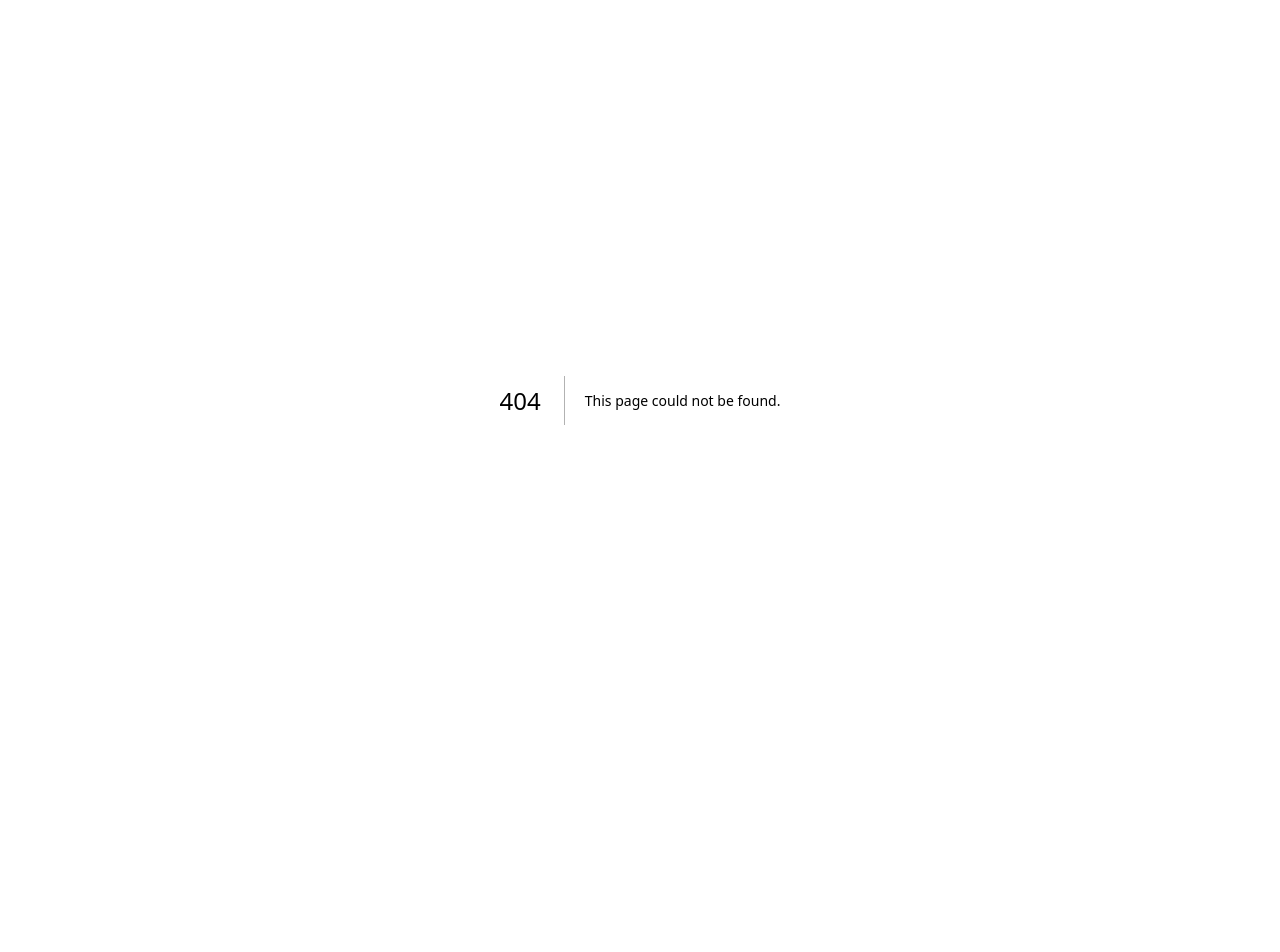
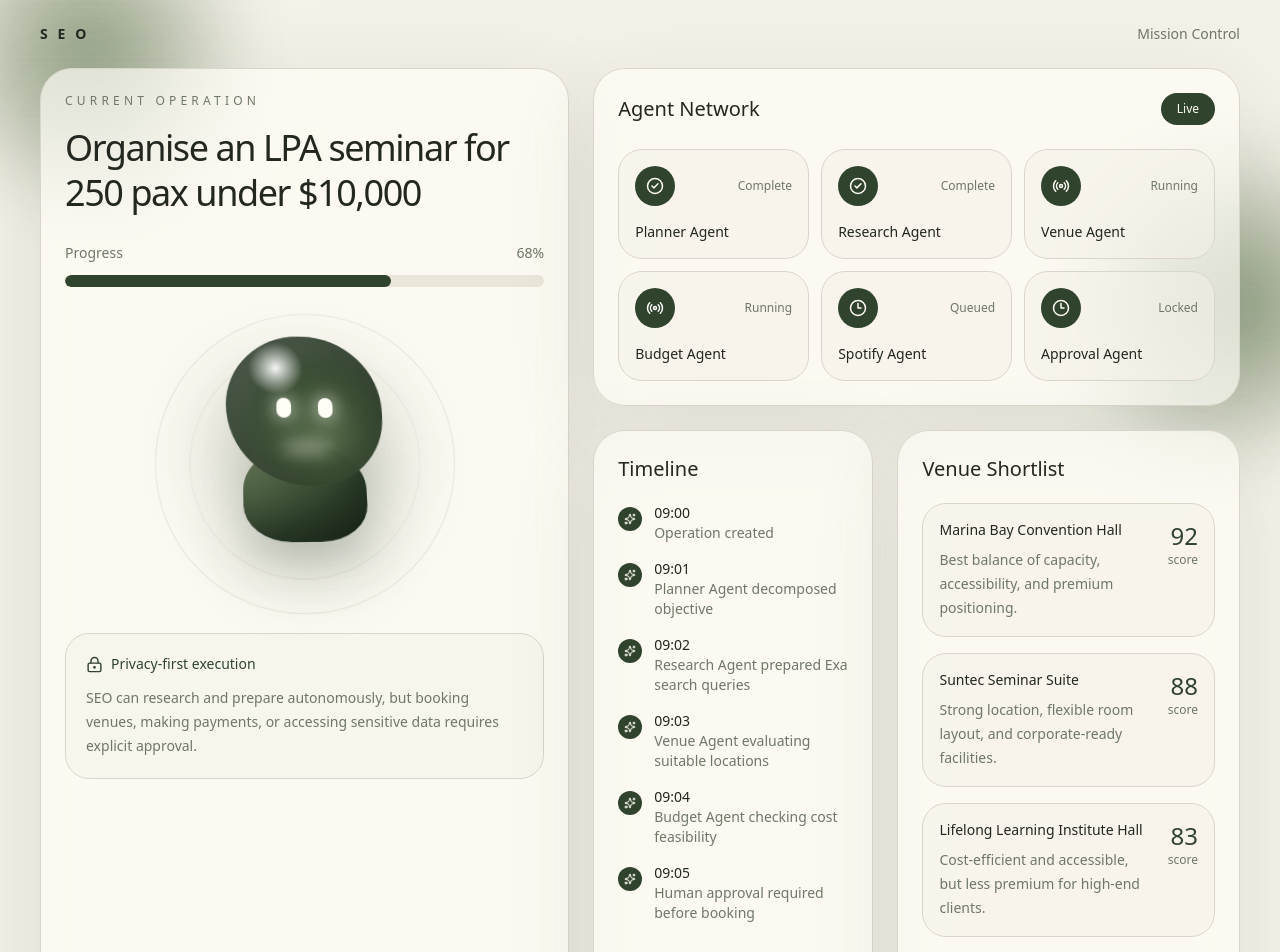
Before and after one commit to ndstrzz/seo-ai-chief-of-staff, a Next.js app: page /operation/1 in a window 1280 px wide. Before the commit this address had no page. Shown: the top 952 px of the page. Before the commit the page ends 800 px from the top, so only its background shows below. Built offline with nearby package versions, Linux system fonts and the light colour scheme.

Commit message:
Create operation mission control

```diff
--- /dev/null
+++ b/app/operation/[id]/page.tsx
@@ -0,0 +1,221 @@
+"use client";
+
+import { motion } from "framer-motion";
+import { CheckCircle2, Clock3, LockKeyhole, Radio, Sparkles } from "lucide-react";
+import { useSearchParams } from "next/navigation";
+import MoriMascot from "@/components/home/MoriMascot";
+
+const agents = [
+  { name: "Planner", status: "Complete" },
+  { name: "Research", status: "Complete" },
+  { name: "Venue", status: "Running" },
+  { name: "Budget", status: "Running" },
+  { name: "Spotify", status: "Queued" },
+  { name: "Approval", status: "Locked" },
+];
+
+const timeline = [
+  "Operation created",
+  "Planner Agent decomposed objective",
+  "Research Agent prepared Exa search queries",
+  "Venue Agent evaluating suitable locations",
+  "Budget Agent checking cost feasibility",
+  "Human approval required before booking",
+];
+
+const venues = [
+  {
+    name: "Marina Bay Convention Hall",
+    score: "92",
+    reason: "Best balance of capacity, accessibility, and premium positioning.",
+  },
+  {
+    name: "Suntec Seminar Suite",
+    score: "88",
+    reason: "Strong location, flexible room layout, and corporate-ready facilities.",
+  },
+  {
+    name: "Lifelong Learning Institute Hall",
+    score: "83",
+    reason: "Cost-efficient and accessible, but less premium for high-end clients.",
+  },
+];
+
+export default function OperationPage() {
+  const searchParams = useSearchParams();
+  const operation =
+    searchParams.get("operation") ||
+    "Organise an LPA seminar for 250 pax under $10,000";
+
+  return (
+    <main className="relative min-h-screen overflow-hidden bg-seo-paper text-seo-ink">
+      <div className="seo-noise" />
+      <div className="seo-orb seo-orb-one" />
+      <div className="seo-orb seo-orb-two" />
+
+      <nav className="relative z-20 flex items-center justify-between px-6 py-6 md:px-10">
+        <div className="text-sm font-semibold tracking-[0.7em]">SEO</div>
+        <div className="text-sm text-seo-muted">Mission Control</div>
+      </nav>
+
+      <section className="relative z-10 mx-auto grid max-w-7xl gap-6 px-6 pb-10 md:grid-cols-[0.9fr_1.1fr] md:px-10">
+        <motion.div
+          initial={{ opacity: 0, y: 18 }}
+          animate={{ opacity: 1, y: 0 }}
+          className="rounded-[2rem] border border-seo-stone bg-seo-cream/65 p-6 shadow-[0_24px_90px_rgba(48,67,45,0.12)] backdrop-blur-xl"
+        >
+          <p className="text-xs uppercase tracking-[0.35em] text-seo-muted">
+            Current Operation
+          </p>
+
+          <h1 className="mt-4 text-4xl font-medium leading-tight tracking-[-0.04em]">
+            {operation}
+          </h1>
+
+          <div className="mt-7">
+            <div className="mb-3 flex items-center justify-between text-sm text-seo-muted">
+              <span>Progress</span>
+              <span>68%</span>
+            </div>
+
+            <div className="h-3 overflow-hidden rounded-full bg-seo-soft">
+              <motion.div
+                initial={{ width: "0%" }}
+                animate={{ width: "68%" }}
+                transition={{ duration: 1.2, delay: 0.2 }}
+                className="h-full rounded-full bg-seo-forest"
+              />
+            </div>
+          </div>
+
+          <div className="mt-8 flex justify-center">
+            <MoriMascot mode="thinking" />
+          </div>
+
+          <div className="mt-6 rounded-3xl border border-seo-stone bg-seo-paper/50 p-5">
+            <div className="mb-3 flex items-center gap-2 text-sm font-medium text-seo-forest">
+              <LockKeyhole size={17} />
+              Privacy-first execution
+            </div>
+
+            <p className="text-sm leading-6 text-seo-muted">
+              SEO can research and prepare autonomously, but booking venues,
+              making payments, or accessing sensitive data requires explicit
+              approval.
+            </p>
+          </div>
+        </motion.div>
+
+        <div className="grid gap-6">
+          <motion.div
+            initial={{ opacity: 0, y: 18 }}
+            animate={{ opacity: 1, y: 0 }}
+            transition={{ delay: 0.15 }}
+            className="rounded-[2rem] border border-seo-stone bg-seo-cream/65 p-6 shadow-[0_24px_90px_rgba(48,67,45,0.1)] backdrop-blur-xl"
+          >
+            <div className="mb-6 flex items-center justify-between">
+              <h2 className="text-xl font-medium">Agent Network</h2>
+              <span className="rounded-full bg-seo-forest px-4 py-2 text-xs text-seo-cream">
+                Live
+              </span>
+            </div>
+
+            <div className="grid gap-3 md:grid-cols-3">
+              {agents.map((agent, index) => (
+                <motion.div
+                  key={agent.name}
+                  initial={{ opacity: 0, scale: 0.94 }}
+                  animate={{ opacity: 1, scale: 1 }}
+                  transition={{ delay: 0.08 * index }}
+                  className="rounded-3xl border border-seo-stone bg-seo-paper/55 p-4"
+                >
+                  <div className="mb-4 flex items-center justify-between">
+                    <div className="flex h-10 w-10 items-center justify-center rounded-full bg-seo-forest text-seo-cream">
+                      {agent.status === "Complete" ? (
+                        <CheckCircle2 size={18} />
+                      ) : agent.status === "Running" ? (
+                        <Radio size={18} />
+                      ) : (
+                        <Clock3 size={18} />
+                      )}
+                    </div>
+
+                    <span className="text-xs text-seo-muted">
+                      {agent.status}
+                    </span>
+                  </div>
+
+                  <h3 className="text-sm font-medium">{agent.name} Agent</h3>
+                </motion.div>
+              ))}
+            </div>
+          </motion.div>
+
+          <div className="grid gap-6 md:grid-cols-[0.9fr_1.1fr]">
+            <motion.div
+              initial={{ opacity: 0, y: 18 }}
+              animate={{ opacity: 1, y: 0 }}
+              transition={{ delay: 0.25 }}
+              className="rounded-[2rem] border border-seo-stone bg-seo-cream/65 p-6 shadow-[0_24px_90px_rgba(48,67,45,0.1)] backdrop-blur-xl"
+            >
+              <h2 className="mb-5 text-xl font-medium">Timeline</h2>
+
+              <div className="space-y-4">
+                {timeline.map((item, index) => (
+                  <div key={item} className="flex gap-3">
+                    <div className="mt-1 flex h-6 w-6 shrink-0 items-center justify-center rounded-full bg-seo-forest text-seo-cream">
+                      <Sparkles size={12} />
+                    </div>
+
+                    <div>
+                      <p className="text-sm font-medium">09:0{index}</p>
+                      <p className="text-sm text-seo-muted">{item}</p>
+                    </div>
+                  </div>
+                ))}
+              </div>
+            </motion.div>
+
+            <motion.div
+              initial={{ opacity: 0, y: 18 }}
+              animate={{ opacity: 1, y: 0 }}
+              transition={{ delay: 0.35 }}
+              className="rounded-[2rem] border border-seo-stone bg-seo-cream/65 p-6 shadow-[0_24px_90px_rgba(48,67,45,0.1)] backdrop-blur-xl"
+            >
+              <h2 className="mb-5 text-xl font-medium">Venue Shortlist</h2>
+
+              <div className="space-y-4">
+                {venues.map((venue) => (
+                  <div
+                    key={venue.name}
+                    className="rounded-3xl border border-seo-stone bg-seo-paper/55 p-4"
+                  >
+                    <div className="flex items-start justify-between gap-4">
+                      <div>
+                        <h3 className="text-sm font-medium">{venue.name}</h3>
+                        <p className="mt-2 text-sm leading-6 text-seo-muted">
+                          {venue.reason}
+                        </p>
+                      </div>
+
+                      <div className="text-right">
+                        <p className="text-2xl font-medium text-seo-forest">
+                          {venue.score}
+                        </p>
+                        <p className="text-xs text-seo-muted">score</p>
+                      </div>
+                    </div>
+                  </div>
+                ))}
+              </div>
+
+              <button className="mt-5 w-full rounded-full bg-seo-forest px-6 py-4 text-sm font-medium text-seo-cream transition hover:bg-seo-moss">
+                Approve recommended direction
+              </button>
+            </motion.div>
+          </div>
+        </div>
+      </section>
+    </main>
+  );
+}
```
